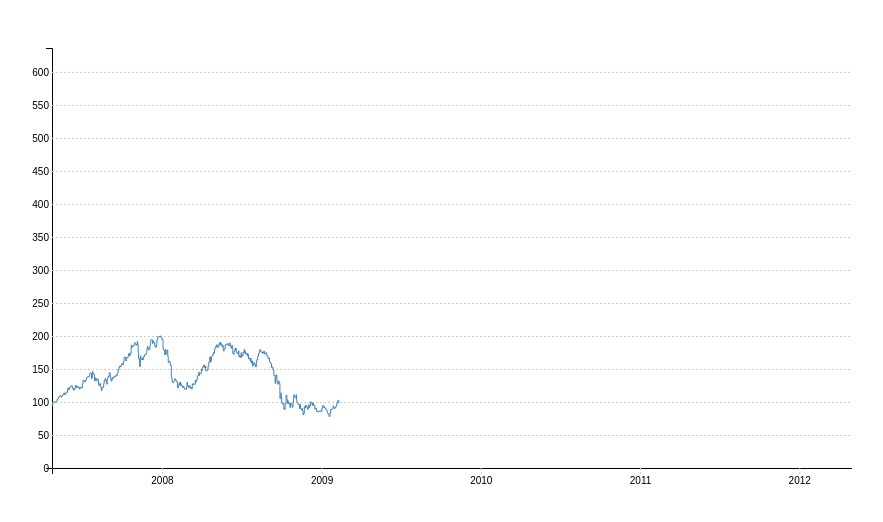
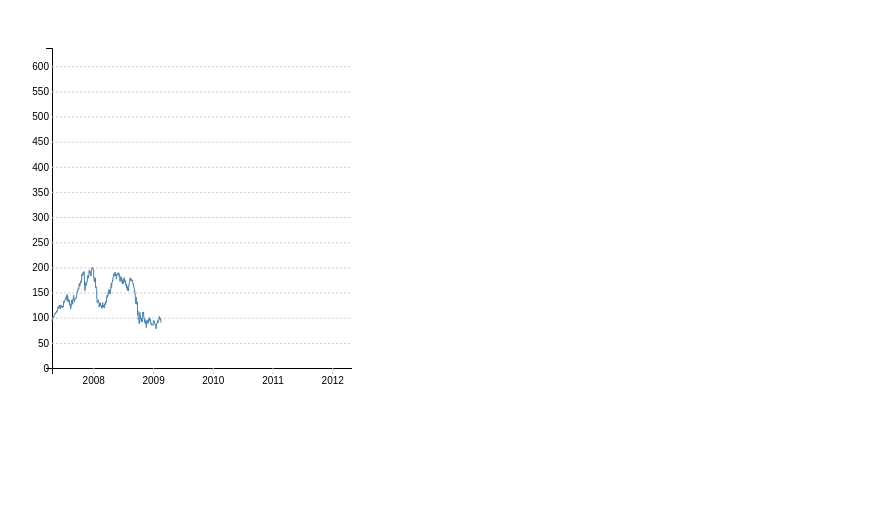
Before and after one commit to jwink/lightexpress, a website: page public/index.html in a window 1280 px wide. Shown: the whole page, without its empty margins (56-939 px from the left). Drawn offline with nearby package versions, Linux system fonts and the light colour scheme.

Commit message:
with adjustable width and height

```diff
--- a/public/index.html
+++ b/public/index.html
@@ -28,6 +28,11 @@
 <script>
 !(function(){
     "use strict"
+    console.log("what");
+    var sWidth = 400;
+    var sHeight = 400;
+    document.getElementById("graph").style.width =  sWidth + "px";
+    document.getElementById("graph").style.height =  sHeight + "px";
 
     var width,height;
     var chartWidth, chartHeight;
@@ -66,8 +71,8 @@
         margin = {top:40, left:100, bottom:40, right:0 }
 
 
-        chartWidth = width - (margin.left+margin.right)
-        chartHeight = height - (margin.top+margin.bottom)
+        chartWidth = width - (margin.left+margin.right);
+        chartHeight = height - (margin.top+margin.bottom);
 
         svg.attr("width", width).attr("height", height)
 
```
